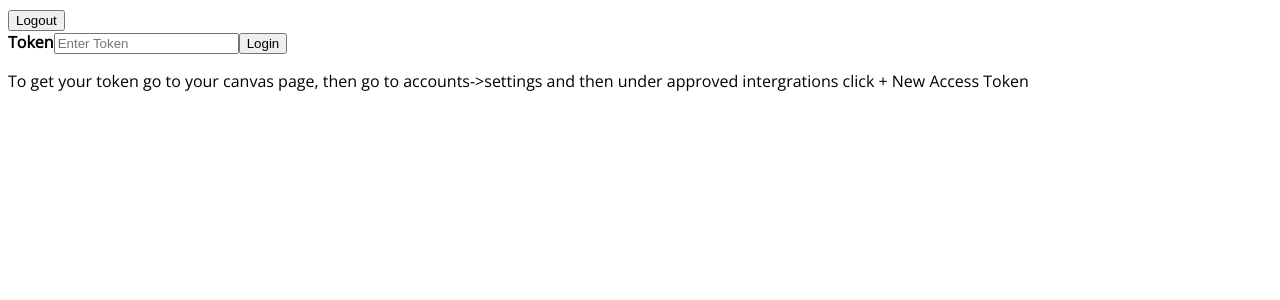
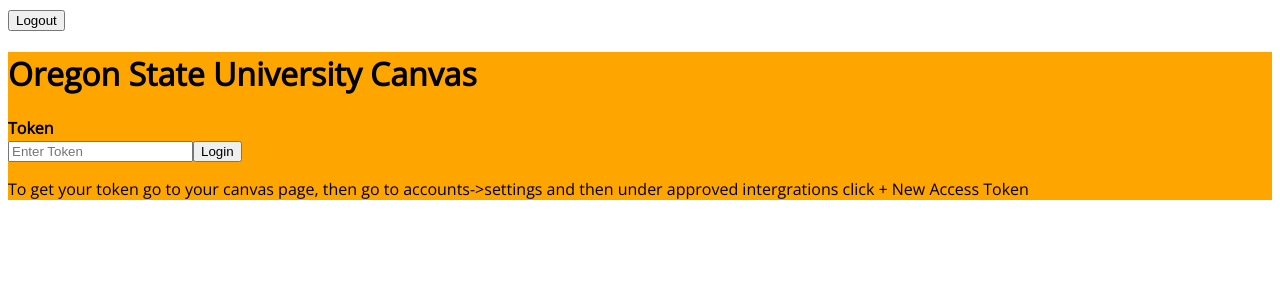
Before and after one commit to wilmotha/canvas-react, a React (Create React App) app: page /login/1 in a window 1280 px wide. Shown: the top 300 px of the page. Built offline with nearby package versions, Linux system fonts and the light colour scheme; no server answers.

Commit message:
trying to figure out errors

```diff
--- a/package.json
+++ b/package.json
@@ -25,7 +25,7 @@
     "test": "react-scripts test",
     "eject": "react-scripts eject"
   },
-  "proxy": "http://localhost:5000/",
+  "proxy": "http://localhost:5001/",
   "eslintConfig": {
     "extends": "react-app"
   },
--- a/server.js
+++ b/server.js
@@ -3,7 +3,7 @@
 const cookieParser = require('cookie-parser');
 
 const app = express();
-const port = process.env.PORT || 5000;
+const port = process.env.PORT || 5001;
 
 const TOKEN = 'token';
 
--- a/src/App.js
+++ b/src/App.js
@@ -6,8 +6,11 @@
 import { Switch, Route, Redirect } from 'react-router-dom';
 import Courses from './pages/Courses';
 import CoursePage from './pages/course';
+import Calender from './pages/CalenderMain'
+import CalenderPage from './pages/CalenderInfo';
 import { set_id, remove_courses } from './redux/actions';
 import Logout from './components/logout';
+import { jsx, css } from '@emotion/core'
 
 function App() {
   const [ loggedIn, setLoggedIn ] = useState(false);
@@ -19,6 +22,7 @@
     console.log(user);
     dispatch(set_id(user.id));
   }
+
 
   useEffect(() => {
     checkLoggedIn(setLoggedIn);
--- a/src/components/login.js
+++ b/src/components/login.js
@@ -1,8 +1,23 @@
 import React from 'react';
 import { useDispatch } from 'react-redux';
-
+import { jsx, css } from '@emotion/core'
 import { login } from '../canvasApi';
 import { useHistory, useParams } from 'react-router-dom';
+
+// import Background from './images/osu1.png';
+
+const divStyle = {
+  // backgroundImage: 'url(' + "https://www.salesforce.org/wp-content/uploads/1918/02/osu1.jpg" + ')',
+  backgroundColor: 'orange',
+  height: '100%',
+};
+
+// var backgroundStyle = {
+//   width: "100%",
+//   height: "300%",
+//   backgroundImage: 'url(' + "https://www.salesforce.org/wp-content/uploads/1918/02/osu1.jpg" + ')',
+//
+// }
 
 export default function Login(props) {
     const prevUrl = useParams().prev_url;
@@ -22,10 +37,12 @@
     }
 
     return (
-        <div>
+      <div style={divStyle}>
+        <h1> Oregon State University Canvas </h1>
         {console.log("LOGGEDIN: ", props.loggedIn)}
                <form onSubmit={handleLogin}>
                     <label htmlFor="token"><b>Token</b></label>
+                    <br></br>
                     <input type="text" placeholder="Enter Token" name="token" required></input>
                     <button type="submit">Login</button>
                 </form>
```
